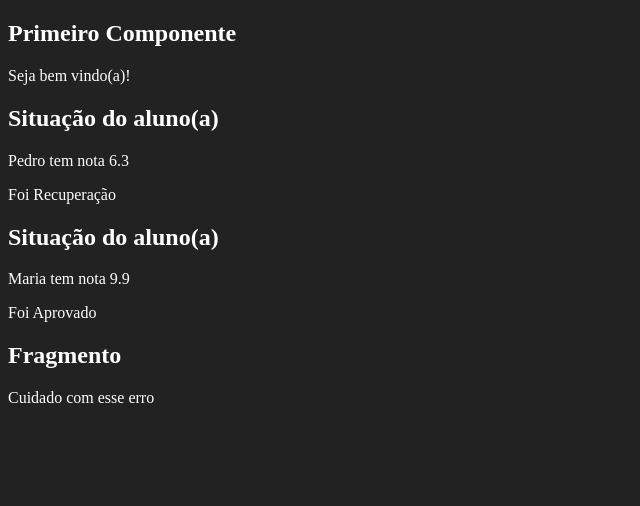
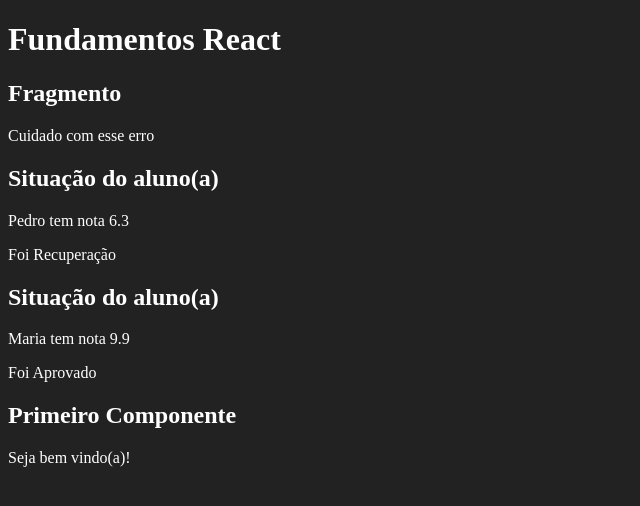
Before and after one commit to oliveiraprg/react_cod3r, a React (Create React App) app in the folder fundamentos-react/: page / in a window 1280 px wide. Shown: the top 506 px of the page, without its empty margins (0-640 px from the left). Built offline with nearby package versions, Linux system fonts and the light colour scheme.

Commit message:
refactoring design to course pattern

```diff
--- /dev/null
+++ b/fundamentos-react/src/App.jsx
@@ -0,0 +1,26 @@
+import React from "react";
+
+import Primeiro from './components/basicos/Primeiro'
+import ComParametro from './components/basicos/ComParametro'
+import Fragmento from './components/basicos/Fragmento'
+
+
+export default function App(props) {
+    return (
+        <div id='app'>
+            <h1>Fundamentos React</h1>
+            <Fragmento />
+            <ComParametro
+                titulo='Situação do aluno(a)'
+                aluno='Pedro'
+                nota={6.3}
+            />
+            <ComParametro
+                titulo='Situação do aluno(a)'
+                aluno='Maria'
+                nota={9.9}
+            />
+            <Primeiro />
+        </div>
+    )
+}
--- a/fundamentos-react/src/components/basicos/ComParametro.jsx
+++ b/fundamentos-react/src/components/basicos/ComParametro.jsx
@@ -1,10 +1,10 @@
 import React from "react"
 
-export default function ComParametro (props) {
+export default function ComParametro(props) {
     const title = props.titulo
     const aluno = props.aluno
     const nota = props.nota
-    const situacao = nota > 7 ?  'Aprovado' : 'Recuperação'
+    const situacao = nota > 7 ? 'Aprovado' : 'Recuperação'
 
     return (
         <div>
--- a/fundamentos-react/src/components/basicos/Fragmento.jsx
+++ b/fundamentos-react/src/components/basicos/Fragmento.jsx
@@ -1,7 +1,7 @@
 import React from "react";
 
 
-export default function Fragmento(props){
+export default function Fragmento(props) {
     return (
         <React.Fragment>
             <h2>Fragmento</h2>
--- a/fundamentos-react/src/components/basicos/Primeiro.jsx
+++ b/fundamentos-react/src/components/basicos/Primeiro.jsx
@@ -1,6 +1,6 @@
 import React from "react"
 
-export default function Primeiro () {
+export default function Primeiro() {
     const msg = 'Seja bem vindo(a)!'
     return (
         <div>
--- a/fundamentos-react/src/index.js
+++ b/fundamentos-react/src/index.js
@@ -2,25 +2,9 @@
 import React from 'react'
 import './index.css'
 
-import Primeiro from './components/basicos/Primeiro'
-import ComParametro from './components/basicos/ComParametro'
-import Fragmento from './components/basicos/Fragmento'
-
+import App from './App'
 
 ReactDOM.render(
-    <div>
-        <Primeiro />
-        <ComParametro
-            titulo='Situação do aluno(a)'
-            aluno='Pedro'
-            nota={6.3}
-        />
-        <ComParametro
-            titulo='Situação do aluno(a)'
-            aluno='Maria'
-            nota={9.9}
-        />
-        <Fragmento/>
-    </div>,
+    <App />,
     document.getElementById('root')
 )
```
